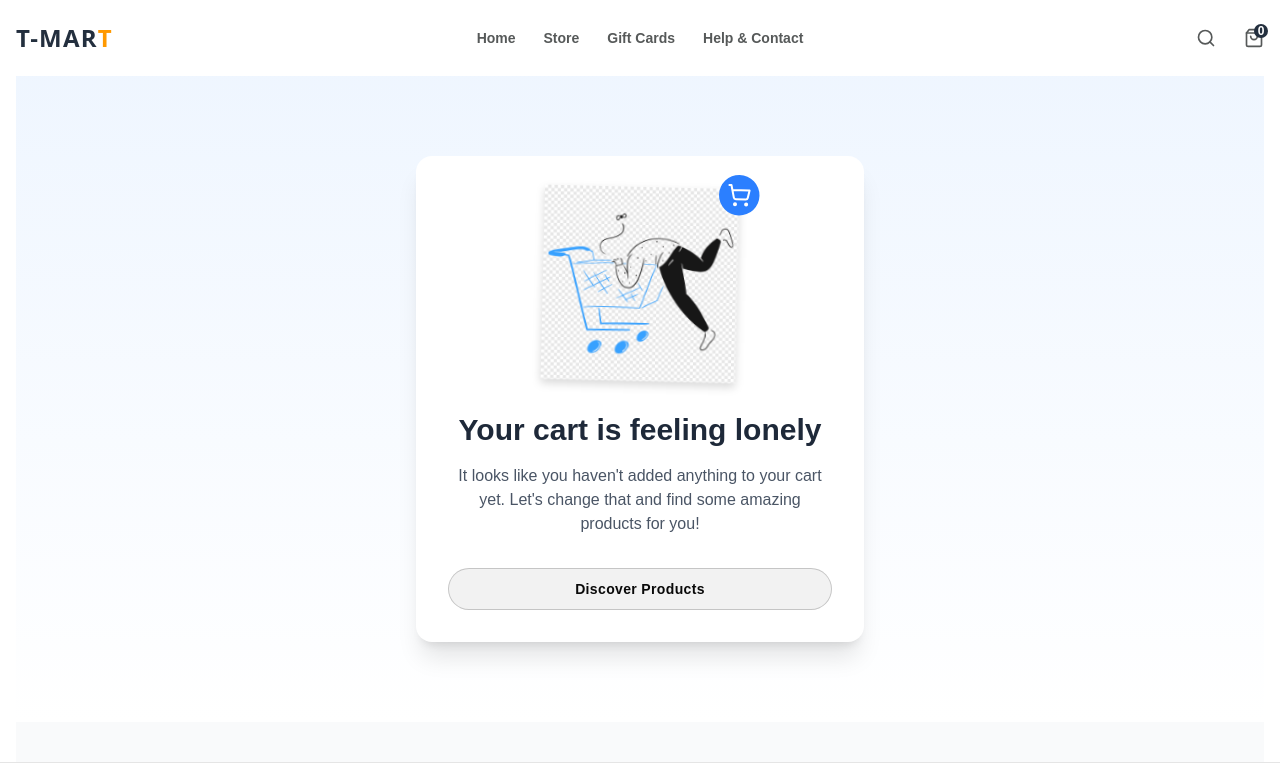
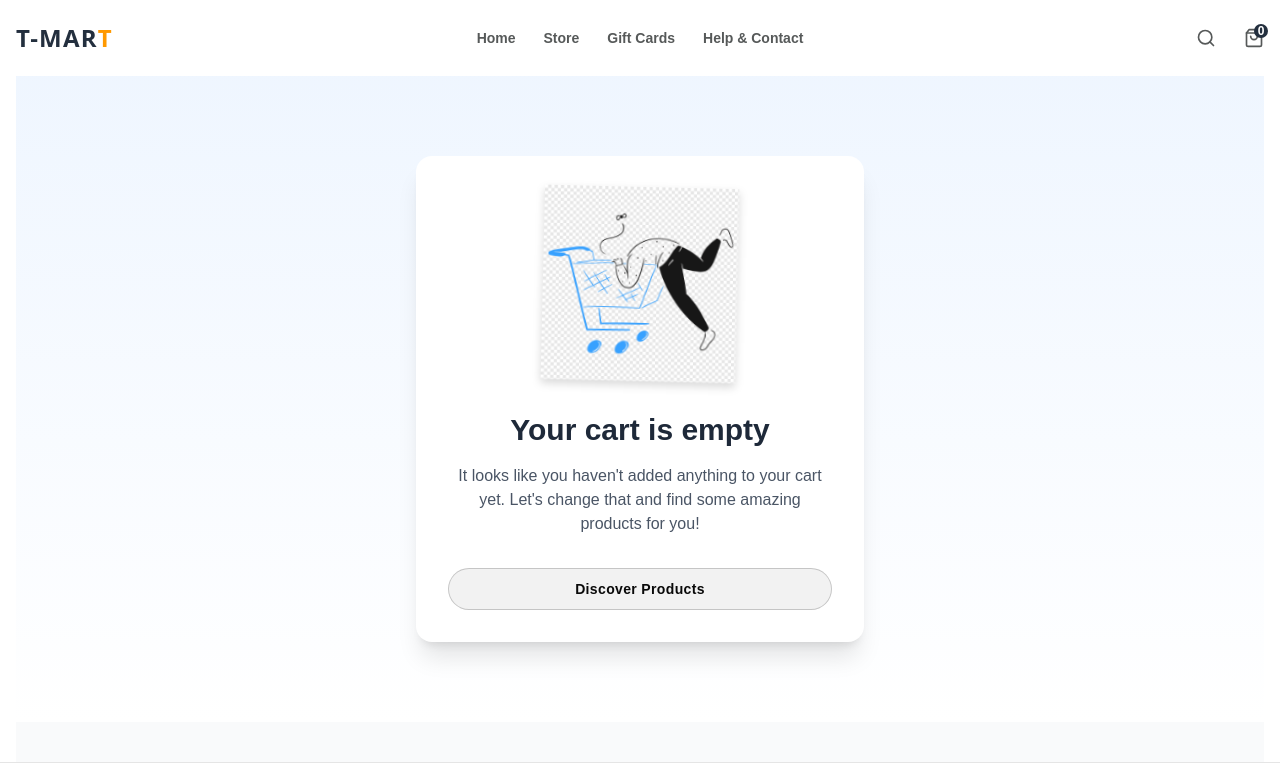
Before and after one commit to brian1337-ship-it/FE-Developer-Assessment, a React (Vite) app: page /cart in a window 1280 px wide. Shown: the top 782 px of the page. Built offline with nearby package versions, Linux system fonts and the light colour scheme.

Commit message:
fix: add native lazy loading to images across components

```diff
--- a/src/components/EmptyCart.tsx
+++ b/src/components/EmptyCart.tsx
@@ -27,27 +27,14 @@ export default function EmptyCart() {
           <img
             src={emptyCart}
             alt="Empty shopping cart"
+            loading="lazy"
             className="drop-shadow-lg object-contain"
           />
-          <motion.div
-            animate={{
-              x: [0, -10, 10, 0],
-              y: [0, -5, 5, 0],
-            }}
-            transition={{
-              repeat: Infinity,
-              duration: 3,
-              ease: "linear",
-            }}
-            className="absolute -top-4 -right-4 bg-blue-500 rounded-full p-2"
-          >
-            <ShoppingCart size={24} className="text-white" />
-          </motion.div>
         </motion.div>
 
         <div className="text-center space-y-4">
           <h2 className="text-3xl font-bold text-gray-800">
-            Your cart is feeling lonely
+            Your cart is empty
           </h2>
           <p className="text-gray-600">
             It looks like you haven&apos;t added anything to your cart yet.
--- a/src/components/HomeBanner.tsx
+++ b/src/components/HomeBanner.tsx
@@ -21,6 +21,7 @@ const HomeBanner = () => {
         <img
           src={banner_1}
           alt="banner_1"
+          loading="lazy"
           className="hidden md:inline-flex w-96"
         />
       </div>
--- a/src/components/ProductCard.tsx
+++ b/src/components/ProductCard.tsx
@@ -13,7 +13,8 @@ const ProductCard = ({ product }: { product: Product }) => {
           <Link to={`/product/${product?.id}`}>
             <img
               src={product.image}
-              alt="productImage"
+              alt={product.title}
+              loading="lazy"
               className="w-full h-64 object-contain overflow-hidden transition-transform bg-shop_light_bg duration-500 group-hover:scale-105"
             />
           </Link>
--- a/src/components/SearchBar.tsx
+++ b/src/components/SearchBar.tsx
@@ -144,9 +144,11 @@ const SearchBar = () => {
                         selectedIndex === index ? "bg-gray-50" : ""
                       }`}
                     >
+                      {/* native lazy loading */}
                       <img
                         src={product.image}
                         alt={product.title}
+                        loading="lazy"
                         className="w-8 h-8 object-contain rounded"
                       />
                       <div className="flex-1 min-w-0">
--- a/src/pages/Cart.tsx
+++ b/src/pages/Cart.tsx
@@ -66,6 +66,7 @@ const Cart = () => {
                               <img
                                 src={product.image}
                                 alt="productImage"
+                                loading="lazy"
                                 className="w-32 md:w-40 h-32 md:h-40 object-cover group-hover:scale-105 hoverEffect"
                               />
                             </Link>
--- a/src/pages/Product.tsx
+++ b/src/pages/Product.tsx
@@ -38,6 +38,7 @@ const Product = () => {
               <img
                 src={product.image}
                 alt={product.title}
+                loading="lazy"
                 className="w-full h-96 object-contain"
               />
             </div>
```
